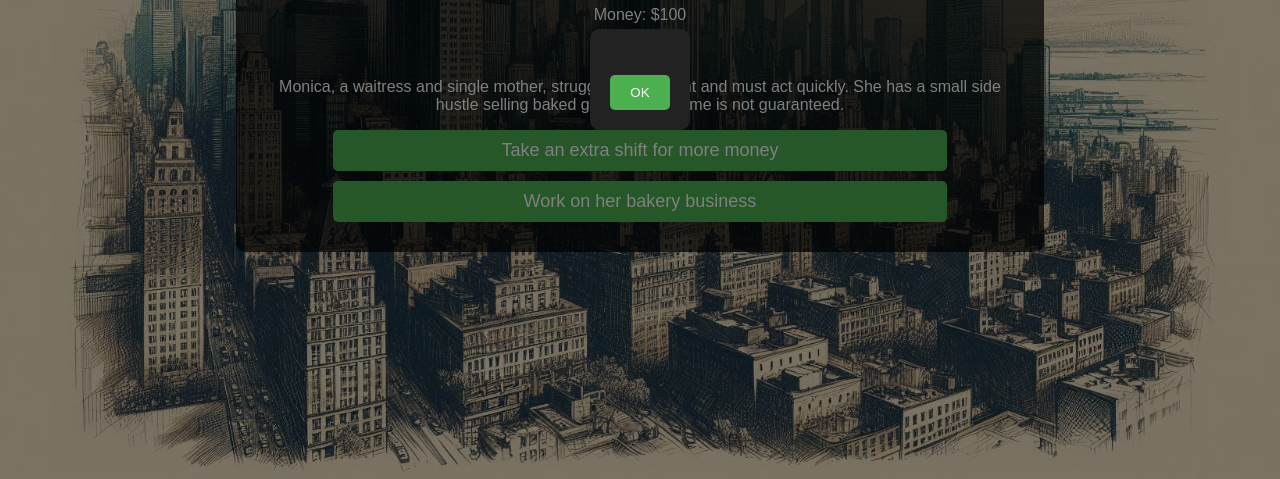
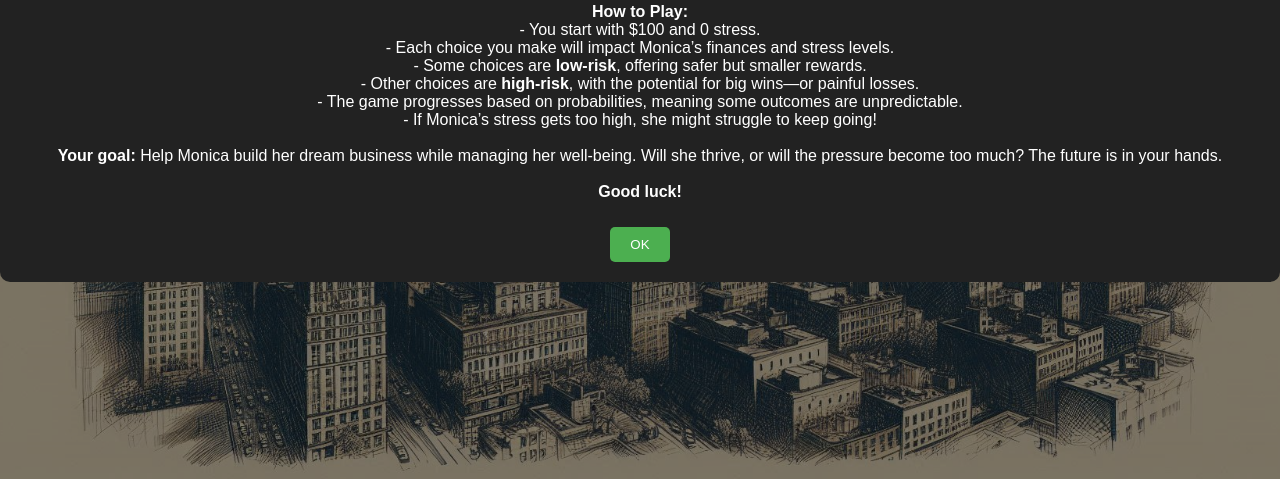
Before and after one commit to BigBiscuitOfficial/MGT471, a plain HTML site: page game.html in a window 1280 px wide. Shown: the part 321-800 px from the top of the page. Drawn offline with Linux system fonts and the light colour scheme.

Commit message:
Added Start Screen

```diff
--- a/game.html
+++ b/game.html
@@ -90,7 +90,17 @@
 
     <div id="modal" class="modal">
         <div class="modal-content">
-            <p id="modal-text"></p>
+            <p id="modal-text"><strong>Welcome to The Cost of Doing Business!</strong><br><br>
+                Monica is a hardworking waitress and a single mother with a dream—to turn her small baking side hustle into a successful business. Every decision you make will shape her journey, balancing money, stress, and opportunity. Will you play it safe, or take big risks for bigger rewards?<br><br>
+                <strong>How to Play:</strong><br>
+                - You start with $100 and 0 stress.<br>
+                - Each choice you make will impact Monica’s finances and stress levels.<br>
+                - Some choices are <strong>low-risk</strong>, offering safer but smaller rewards.<br>
+                - Other choices are <strong>high-risk</strong>, with the potential for big wins—or painful losses.<br>
+                - The game progresses based on probabilities, meaning some outcomes are unpredictable.<br>
+                - If Monica’s stress gets too high, she might struggle to keep going!<br><br>
+                <strong>Your goal:</strong> Help Monica build her dream business while managing her well-being. Will she thrive, or will the pressure become too much? The future is in your hands.<br><br>
+                <strong>Good luck!</strong></p>
             <button class="close-btn" onclick="closeModal()">OK</button>
         </div>
     </div>
```
